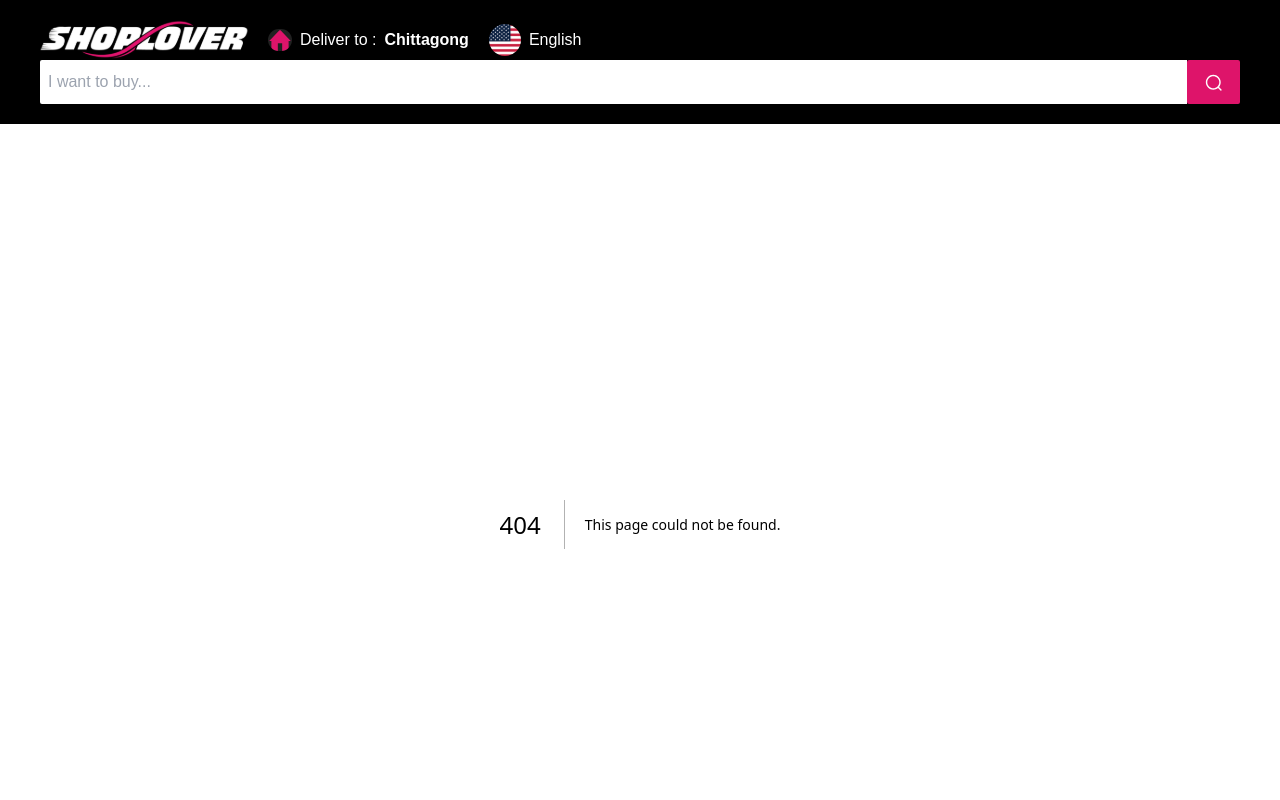
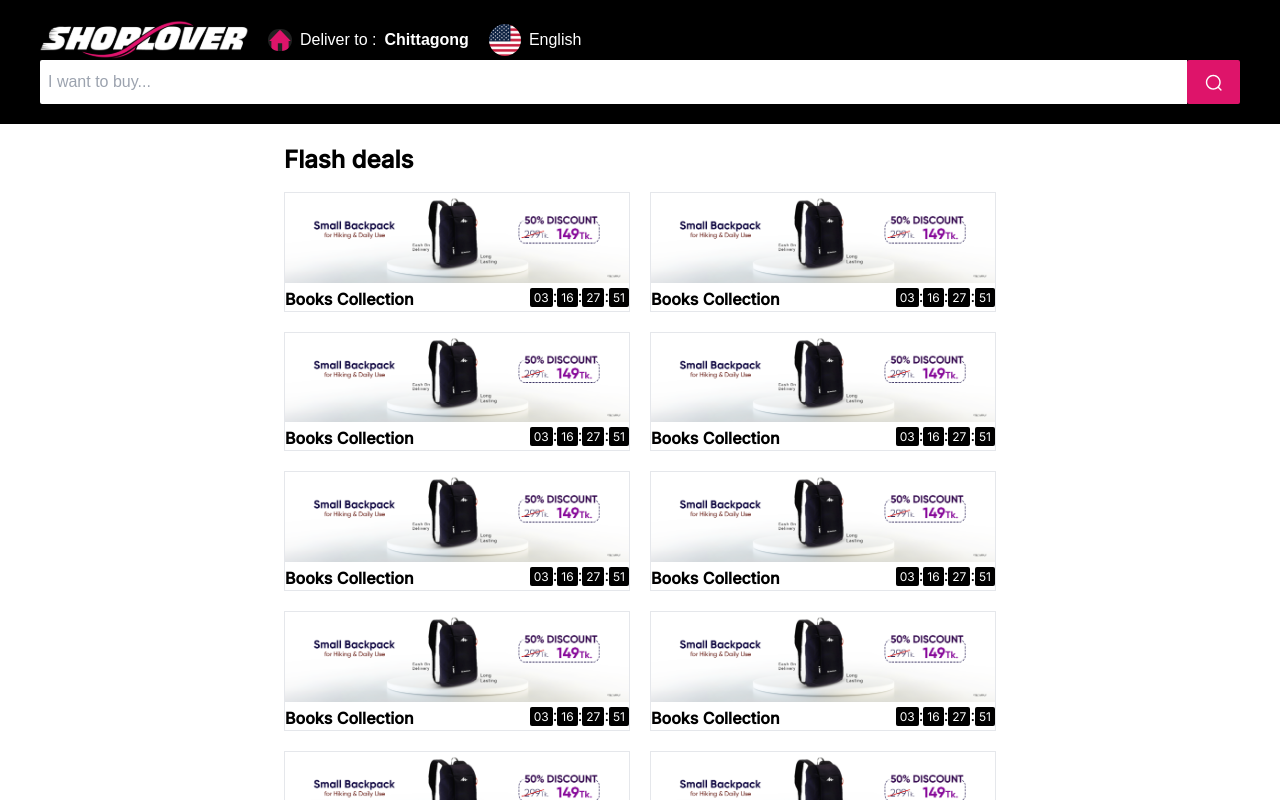
Before and after one commit to mrzahidxy/shoplover-ecommerce, a Next.js app: page /flash_sale_all in a window 1280 px wide. Before the commit this address had no page. Built offline with nearby package versions, Linux system fonts and the light colour scheme.

Commit message:
flash_sale_all page

```diff
--- /dev/null
+++ b/pages/flash_sale_all.jsx
@@ -0,0 +1,60 @@
+import React from "react";
+
+const flashSales = [
+  { id: 1, name: "Books Collection" },
+  { id: 2, name: "Books Collection" },
+  { id: 3, name: "Books Collection" },
+  { id: 4, name: "Books Collection" },
+  { id: 5, name: "Books Collection" },
+  { id: 6, name: "Books Collection" },
+  { id: 7, name: "Books Collection" },
+  { id: 8, name: "Books Collection" },
+  { id: 9, name: "Books Collection" },
+  { id: 10, name: "Books Collection" },
+  { id: 11, name: "Books Collection" },
+  { id: 12, name: "Books Collection" },
+];
+
+function FlashSaleAll() {
+  return (
+    <div className="container mb-5">
+      <div className="mt-5">
+        <h3 className="text-2xl font-semibold">Flash deals</h3>
+      </div>
+
+      <div className="mt-4"></div>
+
+      <div className="grid grid-cols-1 md:grid-cols-2 lg:grid-cols-3 gap-5">
+        {flashSales.map((flashSale, index) => (
+          <div className=" border boreder-secondary" key={index}>
+            <div className="">
+              <img src="/flash_sale_banar.png" className="" />
+            </div>
+            <div className="flex justify-between mt-1">
+              <div className="text-base font-semibold">{flashSale.name}</div>
+              <div className="">
+                <span className="bg-black text-white text-xs px-1 py-[2px] rounded-sm">
+                  03
+                </span>
+                :
+                <span className="bg-black text-white text-xs px-1 py-[2px] rounded-sm">
+                  16
+                </span>
+                :
+                <span className="bg-black text-white text-xs px-1 py-[2px] rounded-sm">
+                  27
+                </span>
+                :
+                <span className="bg-black text-white text-xs px-1 py-[2px] rounded-sm">
+                  51
+                </span>
+              </div>
+            </div>
+          </div>
+        ))}
+      </div>
+    </div>
+  );
+}
+
+export default FlashSaleAll;
```
